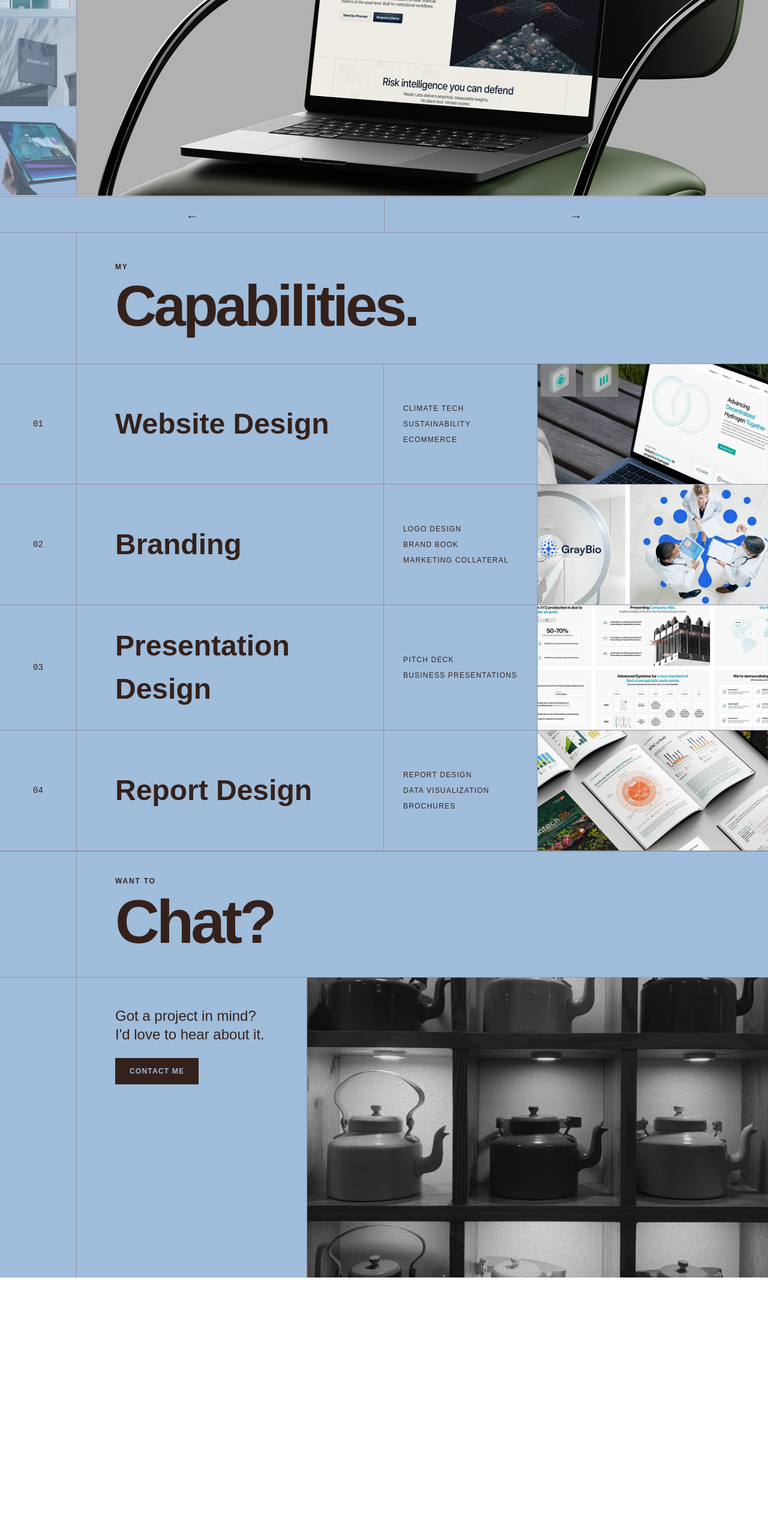
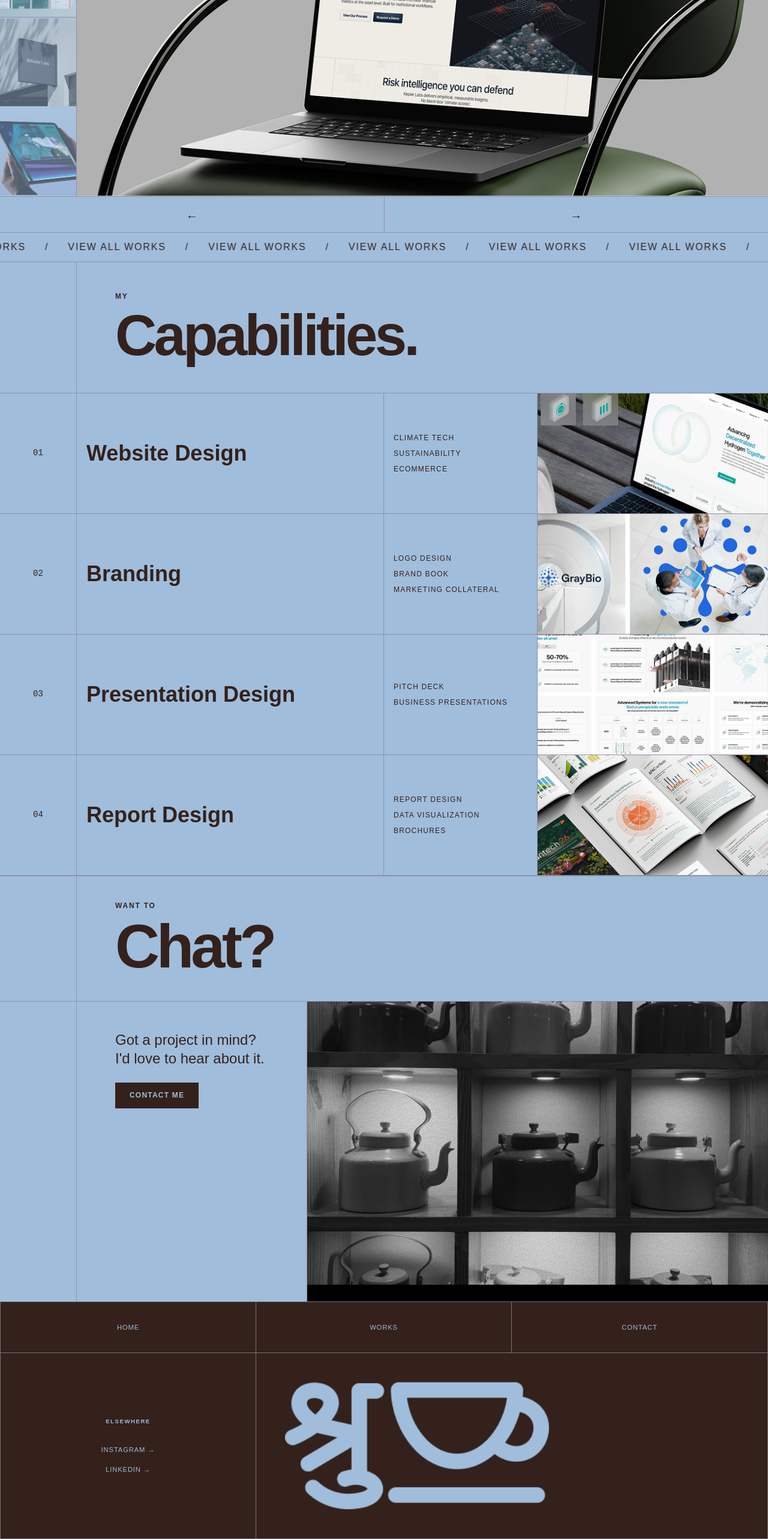
Before and after one commit to Heavy108/shruti_portfolio, a Next.js app: page / in a window 1280 px wide. Shown: the part 1819-4385 px from the top of the page at 60% size. Before the commit the page ends 3949 px from the top, so only its background shows below. Built offline with nearby package versions, Linux system fonts and the light colour scheme.

Commit message:
seperator/ animated strip

```diff
--- a/src/app/page.tsx
+++ b/src/app/page.tsx
@@ -4,6 +4,8 @@ import Gallery from "@/component/homepage/gallery";
 import SelectedWorks from "@/component/homepage/selectedworks";
 import Capabilities from "@/component/homepage/Capabilities";
 import ChatSection from "@/component/homepage/chat";
+import Footer from "@/component/homepage/footer";
+import AnimatedTextStrips from "@/component/homepage/strip";
 
 export default function Home() {
   return (
@@ -12,8 +14,11 @@ export default function Home() {
       <Hero/>
       <Gallery/>
       <SelectedWorks/>
+      <AnimatedTextStrips/>
       <Capabilities/>
+
       <ChatSection/>
+      <Footer/>
     </div>
   );
 }
--- a/src/component/homepage/chat.tsx
+++ b/src/component/homepage/chat.tsx
@@ -34,7 +34,8 @@ export default function ChatSection(): React.JSX.Element {
             <Image
               src={teapotsImg}
               alt="Black and white teapots on illuminated shelves"
-              fill
+              width={2560}
+              height={800}
               className={styles.image}
               sizes="(max-width: 768px) 100vw, 60vw"
             />
--- /dev/null
+++ b/src/component/homepage/footer.tsx
@@ -0,0 +1,64 @@
+"use client";
+
+import React from "react";
+import Image from "next/image";
+import Link from "next/link";
+import styles from "@/css/homepage/footer.module.css";
+
+// Replace with your actual footer logo graphic
+import footerLogo from "@/assets/logofooter.png";
+
+export default function Footer(): React.JSX.Element {
+  return (
+    <footer className={styles.footer}>
+      {/* Top Row: Navigation Links */}
+      <div className={styles.navRow}>
+        <Link href="/" className={styles.navLink}>
+          HOME
+        </Link>
+        <Link href="/works" className={styles.navLink}>
+          WORKS
+        </Link>
+        <Link href="/contact" className={styles.navLink}>
+          CONTACT
+        </Link>
+      </div>
+
+      {/* Bottom Row: Socials and Logo */}
+      <div className={styles.bottomRow}>
+        <div className={styles.socialsCol}>
+          <span className={styles.socialsHeading}>ELSEWHERE</span>
+          <div className={styles.socialLinks}>
+            <a
+              href="#"
+              target="_blank"
+              rel="noopener noreferrer"
+              className={styles.socialLink}
+            >
+              INSTAGRAM &rarr;
+            </a>
+            <a
+              href="#"
+              target="_blank"
+              rel="noopener noreferrer"
+              className={styles.socialLink}
+            >
+              LINKEDIN &rarr;
+            </a>
+          </div>
+        </div>
+        <div className={styles.logoCol}>
+          <div className={styles.logoWrapper}>
+            <Image
+              src={footerLogo}
+              alt="Shru Footer Logo"
+              width={800}
+              height={600}
+              className={styles.logoImage}
+            />
+          </div>
+        </div>
+      </div>
+    </footer>
+  );
+}
--- /dev/null
+++ b/src/component/homepage/strip.tsx
@@ -0,0 +1,54 @@
+import styles from "@/css/homepage/strip.module.css";
+
+// 1. Define the props interface
+interface AnimatedTextStripsProps {
+  words?: string[]; // The '?' makes it optional
+}
+
+export default function AnimatedTextStrips({ words }: AnimatedTextStripsProps) {
+  // 2. Setup the fallback logic
+  // If words is undefined, null, or an empty array, use the default phrases
+  const phrases =
+    words && words.length > 0
+      ? words
+      : [
+          "view all works",
+          "view all works",
+          "view all works",
+          "view all works",
+        ];
+
+  const repeatCount = 20;
+
+  const SeparatorSVG = () => (
+    <svg
+      xmlns="http://www.w3.org/2000/svg"
+      width="8"
+      height="8"
+      viewBox="0 0 8 8"
+      fill="none"
+    >
+      <circle cx="4" cy="4" r="4" fill="white" fillOpacity="0.4" />
+    </svg>
+  );
+
+  // 🔹 Repeated animated content using the dynamic 'phrases' array
+  const repeatedText = Array.from({ length: repeatCount }, (_, i) => (
+    <span key={i} className={styles.item}>
+      <span className={styles.word}>{phrases[i % phrases.length]}</span>
+      <span className={styles.separator}>
+        {/* <SeparatorSVG /> */}
+        /
+      </span>
+    </span>
+  ));
+
+  return (
+    <div className={`${styles.strip} ${styles.strip1}`}>
+      <div className={`${styles["moving-text"]} ${styles["moving-left"]}`}>
+        {repeatedText}
+        {repeatedText}
+      </div>
+    </div>
+  );
+}
--- a/src/css/homepage/capabilities.module.css
+++ b/src/css/homepage/capabilities.module.css
@@ -32,7 +32,7 @@
 }
 
 .heading {
-  font-size: clamp(3.5rem, 8vw, 6rem);
+  font-size: clamp(3rem, 8vw, 6rem);
   font-weight: 700;
   line-height: 1;
   letter-spacing: -0.05em;
@@ -52,7 +52,7 @@
 } /* Stacked layout for mobile[cite: 3] */
 
 .colId {
-  padding: 1.5rem 1.5rem 0.5rem;
+  padding: 1rem;
   font-size: 0.875rem;
   font-family: monospace;
 }
@@ -62,7 +62,7 @@
 }
 
 .colTitle h3 {
-  font-size: clamp(2rem, 5vw, 3rem);
+  font-size: clamp(2rem, 5vw, 2.25rem);
   font-weight: 600;
   margin: 0;
 }
@@ -118,7 +118,7 @@
 
   .capabilityRow {
     display: grid;
-    grid-template-columns: minmax(100px, 10vw) minmax(300px, 2fr) minmax(200px, 1fr) minmax(300px, 1.5fr);
+    grid-template-columns: minmax(100px, 10vw) minmax(200px, 2fr) minmax(150px, 1fr) minmax(300px, 1.5fr);
     /* 4-column grid for desktop[cite: 1, 2] */
   }
 
@@ -134,14 +134,14 @@
     border-right: 1px solid rgba(106, 12, 6, 0.25);
     display: flex;
     align-items: center;
-    padding: 2rem 4rem;
+    padding: 1rem ;
   }
 
   .colTags {
     border-right: 1px solid rgba(106, 12, 6, 0.25);
     display: flex;
     align-items: center;
-    padding: 2rem;
+    padding: 1rem;
   }
 
   .colImage {
@@ -151,5 +151,6 @@
   .imageWrapper {
     height: 100%;
     min-height: 200px;
+    /* aspect-ratio: 1/1; */
   }
 }
--- a/src/css/homepage/chat.module.css
+++ b/src/css/homepage/chat.module.css
@@ -88,13 +88,13 @@
 }
 
 .image {
-  object-fit: cover;
+  object-fit: contain;
 }
 
 @media only screen and (min-width: 768px) {
   .section {
     display: grid;
-    grid-template-columns: minmax(80px, 10vw) 1fr;
+    grid-template-columns: minmax(100px, 10vw) 1fr;
     grid-template-rows: auto auto; /* Header takes what it needs, content takes the rest */
   }
 
@@ -130,7 +130,7 @@
     grid-column: 2 / 3;
     grid-row: 2 / 3;
     display: grid;
-    grid-template-columns: minmax(300px, 1fr) 2fr;
+    /* grid-template-columns: minmax(300px, 1fr) 2fr;  */
   }
 
   .textContent {
@@ -140,6 +140,11 @@
 
   .imageWrapper {
     height: 100%;
-    min-height: 500px; /* Ensures image isn't too short on wide screens */
+    min-height: 500px;
   }
 }
+@media only screen and (min-width: 1200px) {
+.mainContent {
+    grid-template-columns: minmax(300px, 1fr) 2fr;
+  }
+}
--- /dev/null
+++ b/src/css/homepage/footer.module.css
@@ -0,0 +1,179 @@
+.footer {
+  width: 100%;
+  background-color: #34211B;
+  color: #A0BDDB;
+  border: 1px solid rgba(160, 189, 219, 0.55);
+  box-sizing: border-box;
+}
+
+/* Top navigation */
+.navRow {
+  display: grid;
+  grid-template-columns: repeat(3, minmax(0, 1fr));
+  border-bottom: 1px solid rgba(160, 189, 219, 0.55);
+}
+
+.navLink {
+  display: flex;
+  align-items: center;
+  justify-content: center;
+  min-height: 84px;
+  padding: 1rem;
+  color: #A0BDDB;
+  text-decoration: none;
+  font-size: 0.7rem;
+  font-weight: 400;
+  letter-spacing: 0.08em;
+  border-right: 1px solid rgba(160, 189, 219, 0.55);
+  transition: background-color 0.25s ease, color 0.25s ease;
+}
+
+.navLink:last-child {
+  border-right: none;
+}
+
+.navLink:hover {
+  background-color: #A0BDDB;
+  color: #34211B;
+}
+
+/* Bottom section */
+.bottomRow {
+  display: grid;
+  grid-template-columns: 1fr 2fr;
+  min-height: 175px;
+}
+
+.socialsCol {
+  display: flex;
+  flex-direction: column;
+  justify-content: center;
+  gap: 2rem;
+  padding: 2rem 3rem;
+  border-right: 1px solid rgba(160, 189, 219, 0.55);
+}
+
+.socialsHeading {
+  color: #A0BDDB;
+  font-size: 0.6rem;
+  font-weight: 700;
+  letter-spacing: 0.16em;
+  text-align: center;
+
+}
+
+.socialLinks {
+  display: flex;
+  flex-direction: column;
+  /* align-items: flex-start; */
+  text-align: center;
+width: 100%;
+  gap: 1rem;
+}
+
+.socialLink {
+  /* display: inline-flex; */
+  align-items: center;
+  gap: 0.8rem;
+  color: #A0BDDB;
+  text-decoration: none;
+  font-size: 0.7rem;
+  font-weight: 400;
+  letter-spacing: 0.08em;
+  transition: opacity 0.25s ease;
+}
+
+.socialLink:hover {
+  opacity: 0.65;
+}
+
+.logoCol {
+  display: flex;
+  align-items: center;
+  /* justify-content: center; */
+  min-width: 0;
+  padding: 1.5rem 2rem;
+}
+
+.logoWrapper {
+  position: relative;
+  width: min(75%, 420px);
+  aspect-ratio: 2.1 / 1;
+}
+
+.logoImage {
+  object-fit: contain;
+  /* object-position: center; */
+}
+
+/* Tablet and mobile */
+@media (max-width: 767px) {
+  .navLink {
+    min-height: 62px;
+    padding: 0.75rem 0.25rem;
+    font-size: 0.58rem;
+    letter-spacing: 0.04em;
+  }
+
+  .bottomRow {
+    grid-template-columns: 1fr;
+  }
+
+  .socialsCol {
+    min-height: 100px;
+    padding: 1.5rem 1.25rem;
+    gap: 1.5rem;
+    border-right: none;
+    border-bottom: 1px solid rgba(160, 189, 219, 0.55);
+  }
+
+  .socialLinks {
+    flex-direction: row;
+    justify-content: space-between;
+    align-items: center;
+    gap: 0.75rem;
+    flex-wrap: wrap;
+  }
+  .socialsHeading {
+   text-align: center;
+
+  }
+
+  .socialLink {
+    font-size: 0.58rem;
+    gap: 0.4rem;
+  }
+
+  .logoCol {
+    min-height: 125px;
+    padding: 1.5rem 1rem;
+  }
+
+  .logoWrapper {
+    width: min(65%, 260px);
+  }
+}
+
+/* Larger desktop screens */
+@media (min-width: 1200px) {
+  .navLink {
+    min-height: 84px;
+  }
+
+  .bottomRow {
+    grid-template-columns: 33.333% 66.667%;
+    min-height: 195px;
+  }
+
+  .socialsCol {
+    padding: 2rem clamp(2rem, 7vw, 5rem);
+  }
+
+  .logoCol {
+    padding: 1.5rem 3rem;
+  }
+
+  .logoWrapper {
+    width: min(65%, 440px);
+  }
+}
--- a/src/css/homepage/selectedwork.module.css
+++ b/src/css/homepage/selectedwork.module.css
@@ -163,7 +163,8 @@
   .section {
     /* Section grows naturally, no more 100vh lock here */
     display: grid;
-    grid-template-columns: minmax(120px, 15vw) 1fr;
+       grid-template-columns: minmax(100px, 10vw) 1fr;
+
     grid-template-rows: auto auto;
   }
 
@@ -188,7 +189,7 @@
     height: 100vh;
     height: 100svh;
     display: grid;
-    grid-template-columns: minmax(80px, 10vw) 1fr;
+    grid-template-columns: minmax(100px, 10vw) 1fr;
     grid-template-rows: 1fr auto;
     overflow: hidden; /* Prevents anything inside from breaking the layout */
   }
--- /dev/null
+++ b/src/css/homepage/strip.module.css
@@ -0,0 +1,86 @@
+.strip {
+  width: 100%;
+  white-space: nowrap;
+  overflow: hidden;
+ background: #A0BDDB;
+color: #34211B;
+font-size: 0.65rem;
+font-style: normal;
+font-weight: 400;
+line-height: 0.975rem; /* 150% */
+letter-spacing: 0.117rem;
+text-transform: uppercase;
+border-top: 1px solid rgba(106, 12, 6, 0.25);
+
+
+}
+
+/* only one strip */
+.strip1 {
+  position: relative;
+}
+
+/* moving container */
+.moving-text {
+  display: flex;
+  width: max-content;
+  will-change: transform;
+}
+
+/* animation */
+.moving-left {
+  animation: slideLeft 85s linear infinite;
+}
+
+.item {
+  display: inline-flex;
+  align-items: center;
+}
+
+.word {
+  /* margin-right: 0.25rem; */
+  font-size: 1rem;
+}
+
+.separator {
+  margin: 1rem 2rem;
+
+}
+
+.strip span {
+  font-size: 1rem;
+}
+
+/* .text {
+  padding: 0.38rem 1.78rem;
+} */
+
+@keyframes slideLeft {
+  from {
+    transform: translateX(0);
+  }
+  to {
+    transform: translateX(-50%);
+  }
+}
+
+
+@media only screen and (min-width: 768px) {
+  .strip span {
+    font-size: 1rem;
+  }
+
+}
+
+@media only screen and (min-width: 1440px) {
+  .strip span {
+    /* font-size: 1.5rem; */
+  }
+  .word{
+    /* font-size: 1.5rem; */
+  }
+
+.separator{
+  margin: 1.5rem 3rem;
+}
+}
```
